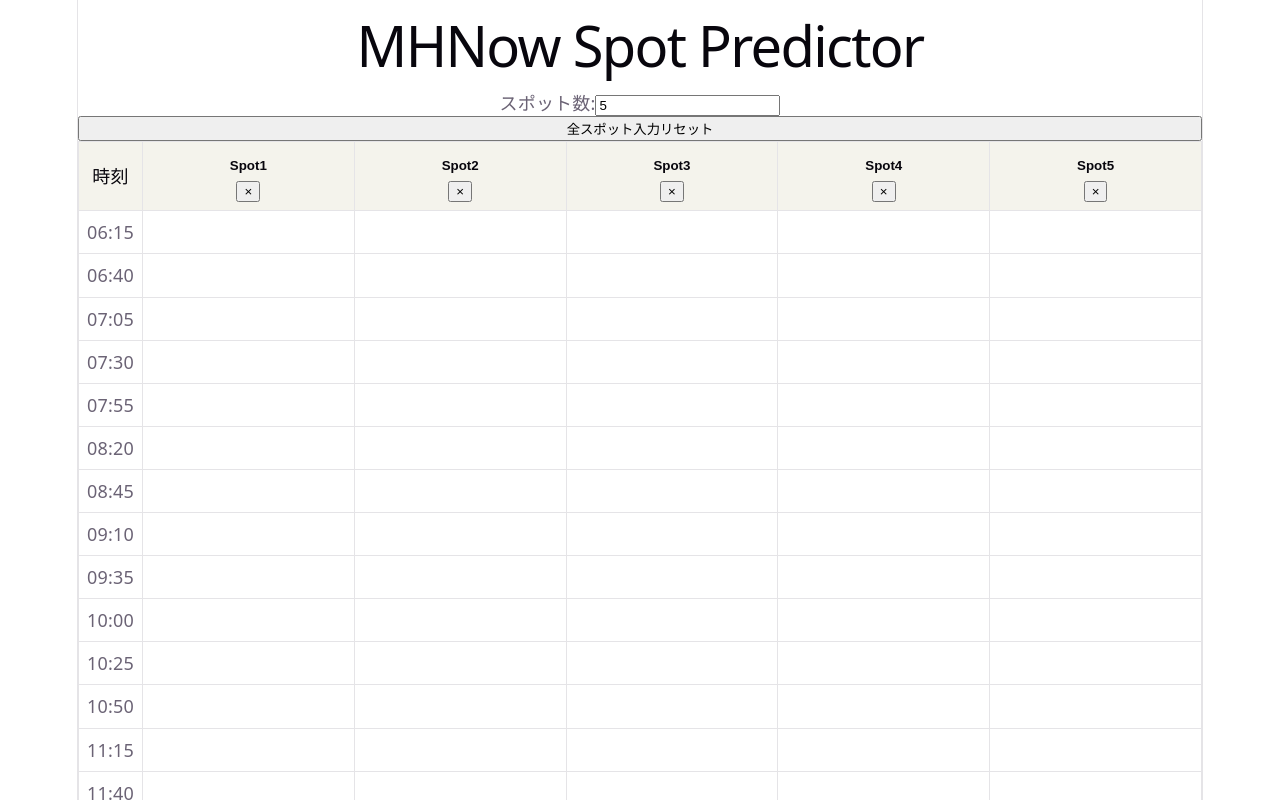
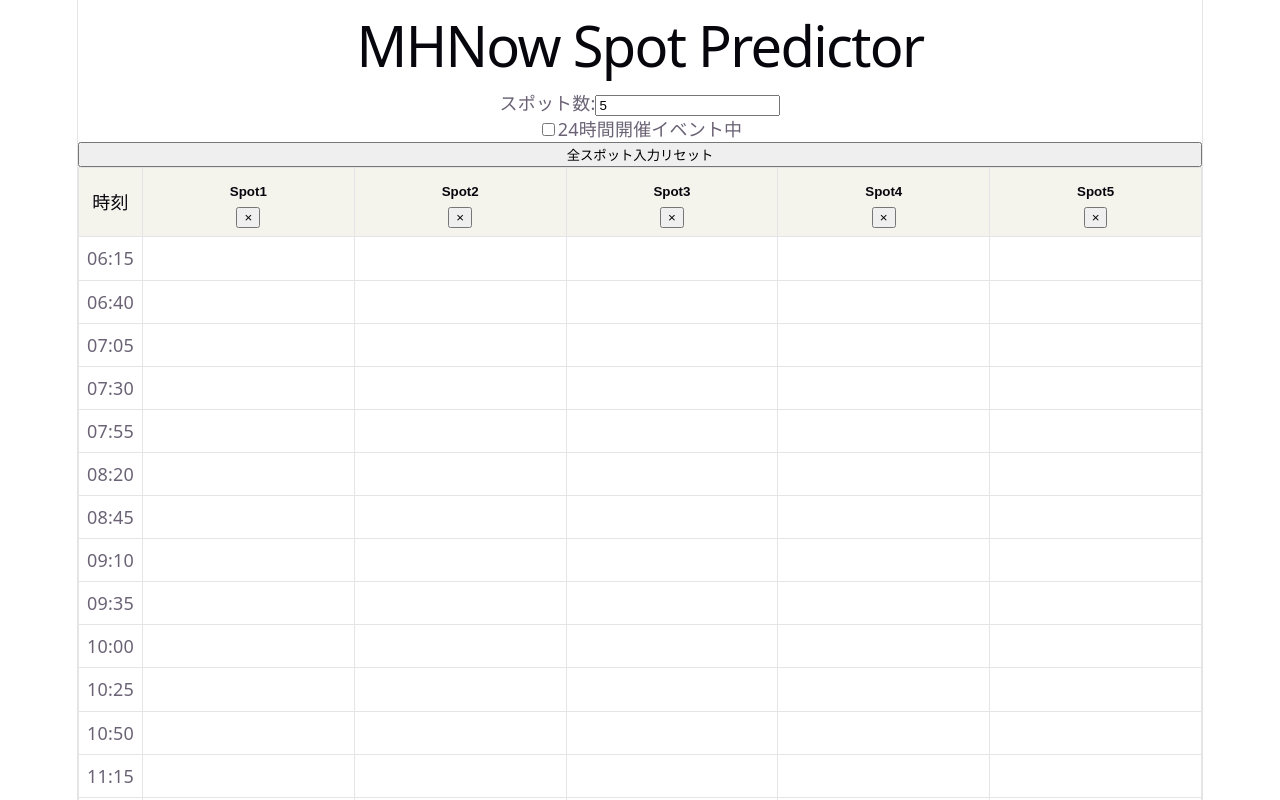
Before and after one commit to takamatsu-yuki/spot-predictor, a React (Vite) app: page / in a window 1280 px wide. Shown: the top 800 px of the page. Built offline with nearby package versions, Linux system fonts and the light colour scheme.

Commit message:
✨ 24時間開催イベントに対応

```diff
--- a/src/App.tsx
+++ b/src/App.tsx
@@ -45,6 +45,7 @@ function App() {
   const [loaded, setLoaded] = useState(false);
   const [now, setNow] = useState(new Date());
   const [joinedTime, setJoinedTime] = useState<string | null>(null);
+  const [is24Hour, setIs24Hour] = useState(false);
 
   /**
    * ユーザーが入力した観測情報。
@@ -86,10 +87,9 @@ function App() {
 
     if (data) {
       setSpotCount(data.spotCount);
-
       setSpotNames(resizeSpotNames(data.spotNames ?? [], data.spotCount));
-
       setInputs(data.inputs);
+      setIs24Hour(data.is24Hour ?? false);
     }
 
     /*
@@ -113,8 +113,9 @@ function App() {
       spotCount,
       spotNames,
       inputs,
+      is24Hour,
     });
-  }, [loaded, spotCount, spotNames, inputs]);
+  }, [loaded, spotCount, spotNames, inputs, is24Hour]);
 
   useEffect(() => {
     const timer = setInterval(() => {
@@ -131,11 +132,7 @@ function App() {
    * scheduleBuilder.ts
    * 側で行う。
    */
-  const table = buildSchedule(
-    spotCount,
-
-    inputs,
-  );
+  const table = buildSchedule(spotCount, inputs, is24Hour);
 
   /**
    * 表セルクリック時。
@@ -192,7 +189,6 @@ function App() {
   return (
     <>
       <h1>MHNow Spot Predictor</h1>
-
       <div>
         <label>スポット数:</label>
 
@@ -211,8 +207,15 @@ function App() {
           }}
         />
       </div>
+      <label>
+        <input
+          type="checkbox"
+          checked={is24Hour}
+          onChange={(e) => setIs24Hour(e.target.checked)}
+        />
+        24時間開催イベント中
+      </label>
       <button onClick={handleResetAll}>全スポット入力リセット</button>
-
       <ScheduleTable
         rows={table}
         spotCount={spotCount}
@@ -224,7 +227,6 @@ function App() {
         joinedTime={joinedTime}
         onJoinTime={handleJoinTime}
       />
-
       <SpotSetting
         spotNames={spotNames}
         onSpotNameChange={handleSpotNameChange}
--- a/src/utils/scheduleBuilder.ts
+++ b/src/utils/scheduleBuilder.ts
@@ -59,6 +59,7 @@ import type { InputData, ScheduleRow } from "../types";
 export function buildSchedule(
   spotCount: number,
   inputs: InputData[],
+  is24Hour: boolean,
 ): ScheduleRow[] {
   /**
    * まず空の表を作る。
@@ -66,7 +67,7 @@ export function buildSchedule(
    * 時刻だけ存在し、
    * 全Spotはfalse状態。
    */
-  let table = createEmptySchedule(spotCount);
+  let table = createEmptySchedule(spotCount, is24Hour);
 
   /**
    * 登録されているSpotを
@@ -82,7 +83,7 @@ export function buildSchedule(
      * このSpotが
      * アクティブになる時刻一覧。
      */
-    const activeTimes = calculateSpotColumn(spotCount, input.time);
+    const activeTimes = calculateSpotColumn(spotCount, input.time, is24Hour);
 
     /**
      * 表へ反映。
--- a/src/utils/scheduler.ts
+++ b/src/utils/scheduler.ts
@@ -53,12 +53,13 @@ const END_TIME = "23:20";
 export function calculateSpotColumn(
   spotCount: number,
   baseTime: string,
+  is24Hour: boolean,
 ): string[] {
   const rows: string[] = [];
 
   const baseMinutes = timeToMinutes(baseTime);
 
-  const startMinutes = timeToMinutes(START_TIME);
+  const startMinutes = timeToMinutes(is24Hour ? "00:00" : START_TIME);
 
   const endMinutes = timeToMinutes(END_TIME);
 
@@ -109,10 +110,13 @@ export function calculateSpotColumn(
  *
  * @param spotCount スポット数
  */
-export function createEmptySchedule(spotCount: number): ScheduleRow[] {
+export function createEmptySchedule(
+  spotCount: number,
+  is24Hour: boolean,
+): ScheduleRow[] {
   const rows: ScheduleRow[] = [];
 
-  let current = timeToMinutes(START_TIME);
+  let current = timeToMinutes(is24Hour ? "00:00" : START_TIME);
 
   const end = timeToMinutes(END_TIME);
 
```
Also changed, not shown: src/types.ts (+4 -9 lines).
